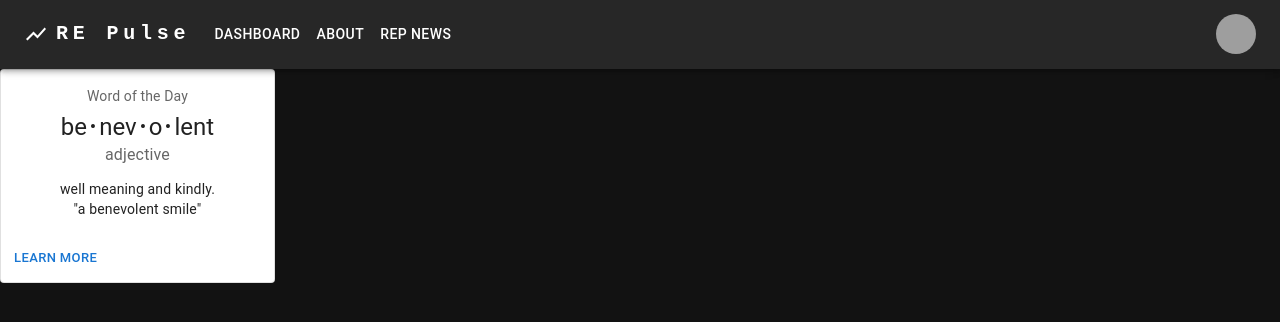
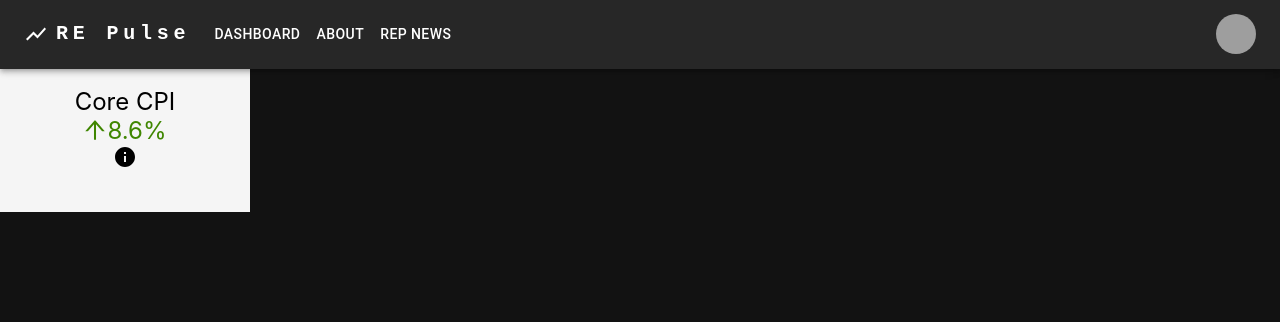
Before and after one commit to Sandstone-Group/redashboard, a React (Create React App) app: page / in a window 1280 px wide. Shown: the top 322 px of the page. Built offline with nearby package versions, Linux system fonts and the light colour scheme; grey boxes are pictures that could not be loaded.

Commit message:
adding ant desgin ui and creating our first data tile

```diff
--- a/package.json
+++ b/package.json
@@ -12,6 +12,7 @@
     "@testing-library/jest-dom": "^5.16.4",
     "@testing-library/react": "^13.3.0",
     "@testing-library/user-event": "^13.5.0",
+    "antd": "^4.21.0",
     "react": "^18.1.0",
     "react-dom": "^18.1.0",
     "react-scripts": "5.0.1",
--- a/src/App.js
+++ b/src/App.js
@@ -1,12 +1,12 @@
 import "./App.css";
-import Datacard from "./components/datacard";
 import Navbar from "./components/navbar";
+import Datetile from "./components/datatile";
 
 function App() {
   return (
     <div className="App">
       <Navbar />
-      <Datacard />
+      <Datetile />
     </div>
   );
 }
--- a/src/components/datacard.js
+++ /dev/null
@@ -1,48 +0,0 @@
-import * as React from "react";
-import Box from "@mui/material/Box";
-import Card from "@mui/material/Card";
-import CardActions from "@mui/material/CardActions";
-import CardContent from "@mui/material/CardContent";
-import Button from "@mui/material/Button";
-import Typography from "@mui/material/Typography";
-
-const bull = (
-  <Box
-    component="span"
-    sx={{ display: "inline-block", mx: "2px", transform: "scale(0.8)" }}
-  >
-    •
-  </Box>
-);
-
-const card = (
-  <React.Fragment>
-    <CardContent>
-      <Typography sx={{ fontSize: 14 }} color="text.secondary" gutterBottom>
-        Word of the Day
-      </Typography>
-      <Typography variant="h5" component="div">
-        be{bull}nev{bull}o{bull}lent
-      </Typography>
-      <Typography sx={{ mb: 1.5 }} color="text.secondary">
-        adjective
-      </Typography>
-      <Typography variant="body2">
-        well meaning and kindly.
-        <br />
-        {'"a benevolent smile"'}
-      </Typography>
-    </CardContent>
-    <CardActions>
-      <Button size="small">Learn More</Button>
-    </CardActions>
-  </React.Fragment>
-);
-
-export default function Datacard() {
-  return (
-    <Box sx={{ width: 275 }}>
-      <Card variant="outlined">{card}</Card>
-    </Box>
-  );
-}
--- /dev/null
+++ b/src/components/datatile.css
@@ -0,0 +1,8 @@
+.background {
+    background-color: whitesmoke;
+    width: 250px;
+    height: 125px;
+    font-size: x-large;
+    text-align: center;
+    padding-top: 18px;
+}
--- /dev/null
+++ b/src/components/datatile.js
@@ -0,0 +1,30 @@
+import React from "react";
+import { ArrowDownOutlined, ArrowUpOutlined } from "@ant-design/icons";
+import { Card, Col, Row, Statistic } from "antd";
+import Tooltip from "@mui/material/Tooltip";
+import InfoIcon from "@mui/icons-material/Info";
+import "./datatile.css";
+
+const Datetile = () => {
+  return (
+    <div className="background">
+      <Card>
+        <div>
+          <Statistic
+            title="Core CPI"
+            value={8.6}
+            precision={1}
+            valueStyle={{ color: "#3f8600" }}
+            prefix={<ArrowUpOutlined />}
+            suffix="%"
+          />
+          <Tooltip title="Hi Paul Blow Me">
+            <InfoIcon />
+          </Tooltip>
+        </div>
+      </Card>
+    </div>
+  );
+};
+
+export default Datetile;
```
Also changed, not shown: 1 other file (tests, documents, lock files or other folders).
